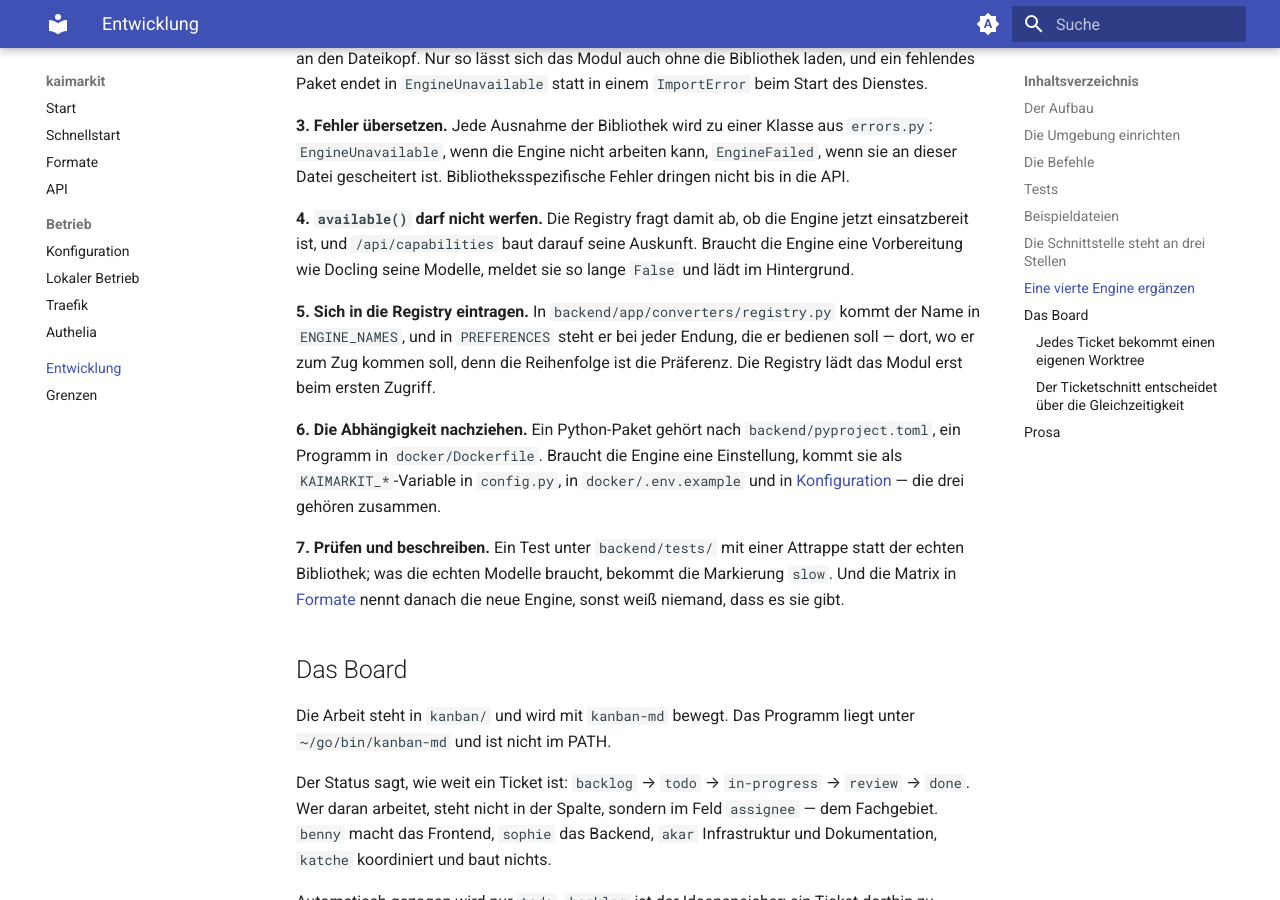
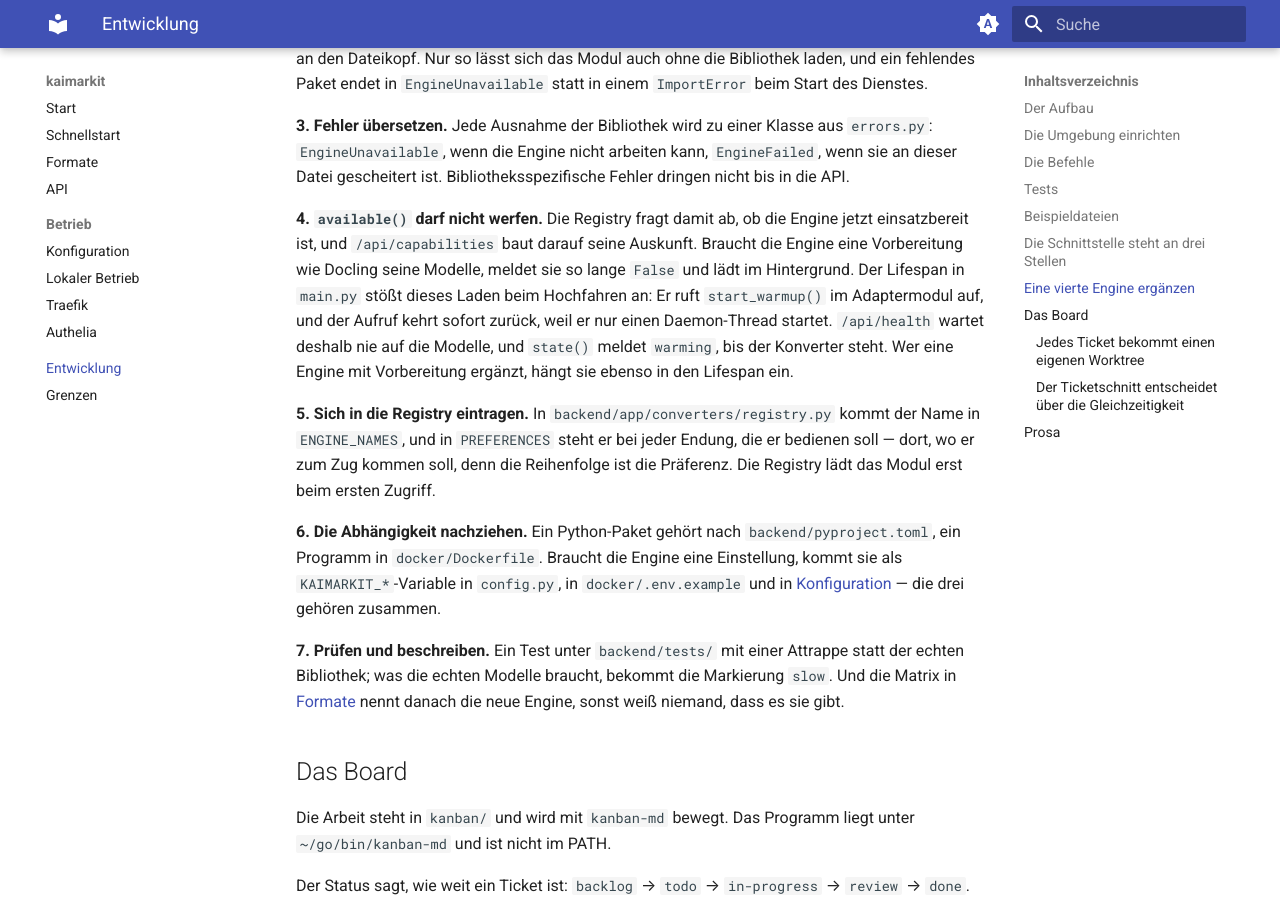
Before and after one commit to 0x2e6b6169/kaimarkit, an MkDocs documentation site: the page built from docs/entwicklung.md, in a window 1280 px wide and 900 px high, scrolled down 3251 px. Built offline with MkDocs 1.6.1 and Material for MkDocs 9.7.7, drawn with Linux system fonts in a browser that asks for light colours; the version menu is left out.

Commit message:
docs: correct docling warmup timing in development guide
Since BE-11 the app lifespan starts the docling warmup at startup, so the
"loads in the background" note in the fourth-engine how-to no longer said
when that loading begins. It now names the lifespan hook, start_warmup()
and the daemon thread, and states that /api/health never waits while
state() reports warming.

Co-Authored-By: Claude Opus 5 (1M context) <noreply@anthropic.com>

```diff
--- a/docs/entwicklung.md
+++ b/docs/entwicklung.md
@@ -144,7 +144,11 @@ Fehler dringen nicht bis in die API.
 **4. `available()` darf nicht werfen.** Die Registry fragt damit ab, ob die Engine
 jetzt einsatzbereit ist, und `/api/capabilities` baut darauf seine Auskunft. Braucht
 die Engine eine Vorbereitung wie Docling seine Modelle, meldet sie so lange `False`
-und lädt im Hintergrund.
+und lädt im Hintergrund. Der Lifespan in `main.py` stößt dieses Laden beim Hochfahren
+an: Er ruft `start_warmup()` im Adaptermodul auf, und der Aufruf kehrt sofort zurück,
+weil er nur einen Daemon-Thread startet. `/api/health` wartet deshalb nie auf die
+Modelle, und `state()` meldet `warming`, bis der Konverter steht. Wer eine Engine mit
+Vorbereitung ergänzt, hängt sie ebenso in den Lifespan ein.
 
 **5. Sich in die Registry eintragen.** In `backend/app/converters/registry.py` kommt
 der Name in `ENGINE_NAMES`, und in `PREFERENCES` steht er bei jeder Endung, die er
```
